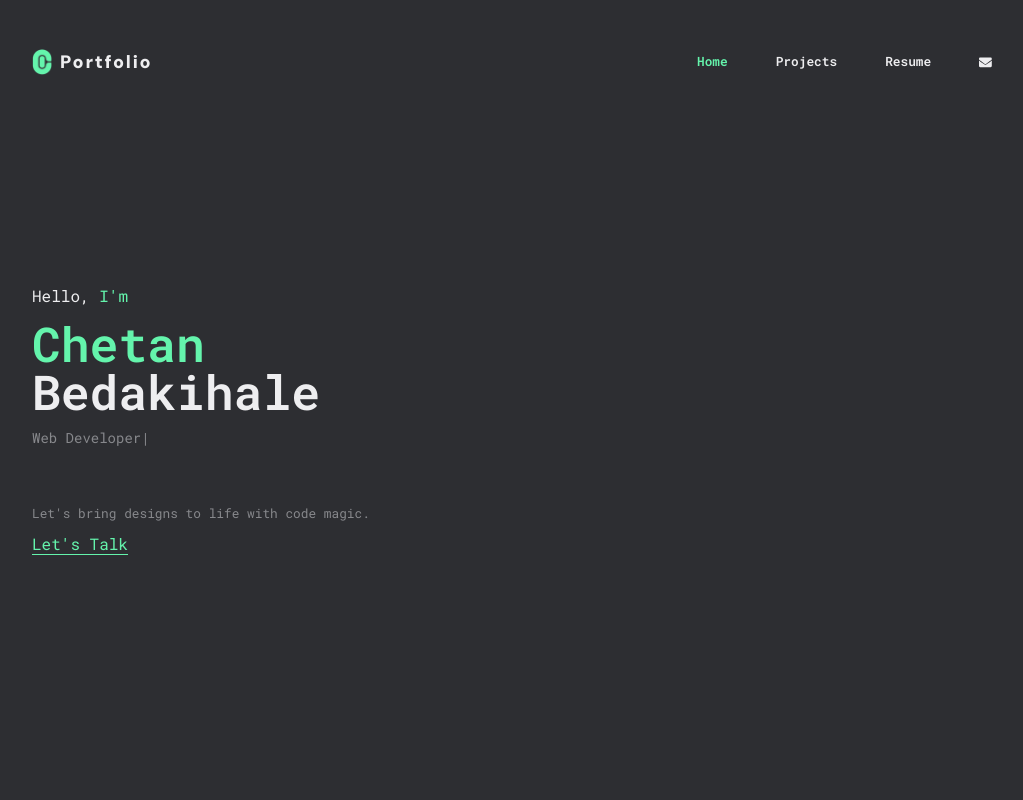
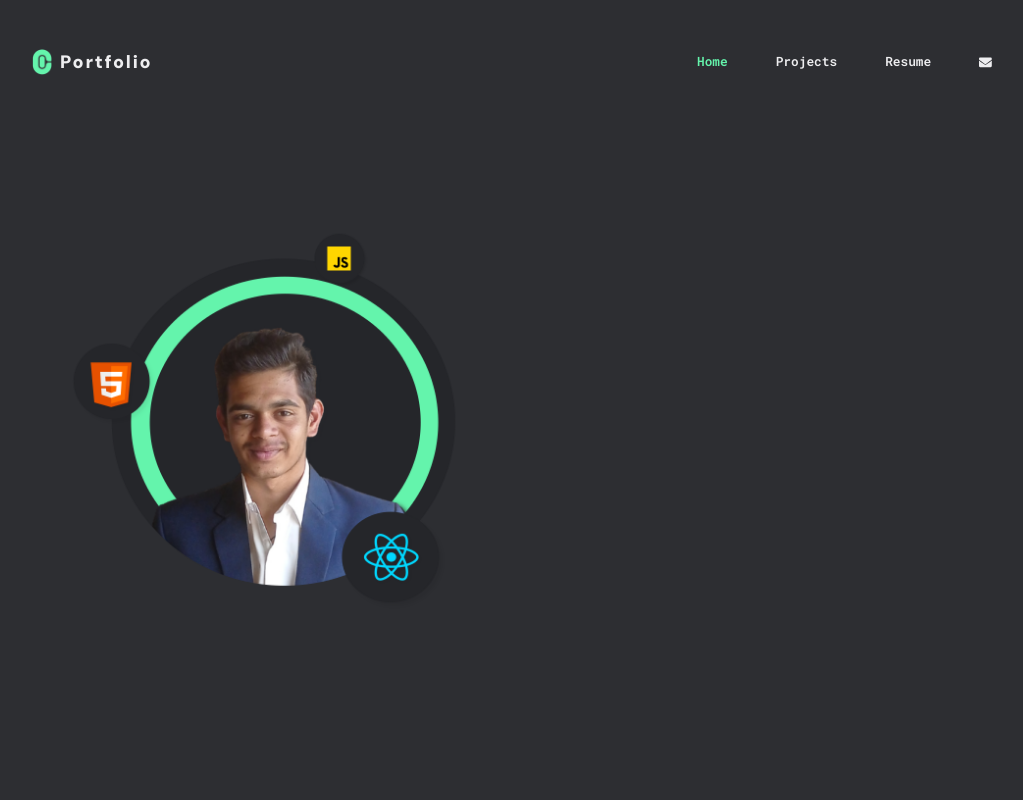
Before and after one commit to Chetan-B9/cb-portfolio, a React (Vite) app in the folder cb-portfolio/: page / in a window 1280 px wide. Shown: the top 800 px of the page, without its empty margins (128-1151 px from the left). Built offline with nearby package versions, Linux system fonts and the light colour scheme; no server answers.

Commit message:
Fix test: 6

```diff
--- a/cb-portfolio/src/Components/Home/Home.jsx
+++ b/cb-portfolio/src/Components/Home/Home.jsx
@@ -8,7 +8,7 @@ import {
   FaAngleRight,
 } from "react-icons/fa";
 import ProjectCard from "./ProjectCard";
-import { TypeAnimation } from "react-type-animation";
+// import { TypeAnimation } from "react-type-animation";
 
 import { useEffect, useState } from "react";
 import { Databases, Query } from "appwrite";
@@ -95,12 +95,12 @@ function Home() {
         className={` px-8 py-5 md:py-10 md:px-20 lg:px-40  flex flex-col `}
       >
         <div className="container h-fit lg:h-[calc(100vh-12rem)] grid grid-cols-1 lg:grid-cols-2 gap-5 md:gap-8">
-          {/* <div
+          <div
             className={`${homeStyle.image_part} h-full flex justify-center items-center`}
           >
             <img src="Images/cb portfolio3.webp" alt="My image" />
-          </div> */}
-          <div className="intro_part flex flex-col justify-center items-center lg:items-start gap-14">
+          </div>
+          {/* <div className="intro_part flex flex-col justify-center items-center lg:items-start gap-14">
             <div className="flex flex-col gap-3 items-center lg:items-start">
               <h3>
                 Hello, <span className="text-main">I&apos;m</span>
@@ -137,7 +137,7 @@ function Home() {
                 Let&apos;s Talk
               </Link>
             </div>
-          </div>
+          </div> */}
         </div>
 
         <div className="social_icons_container my-12 lg:my-0">
```
